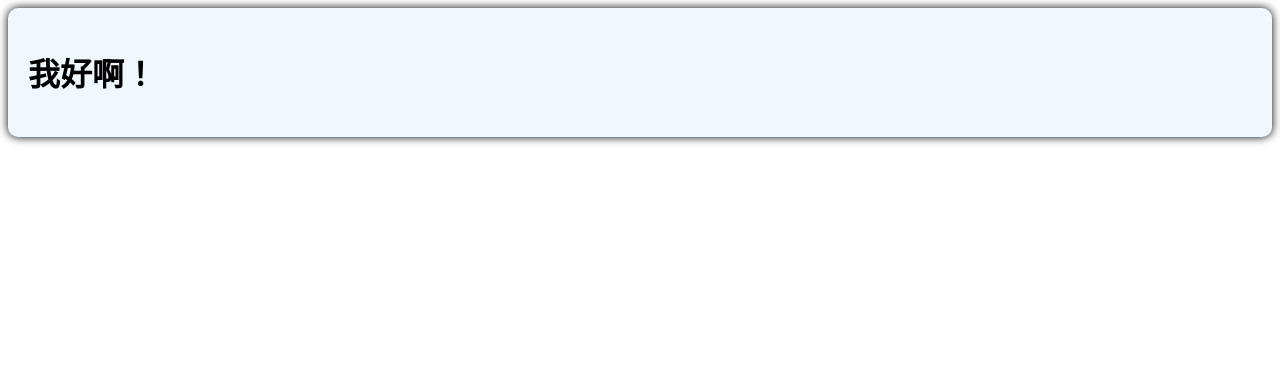
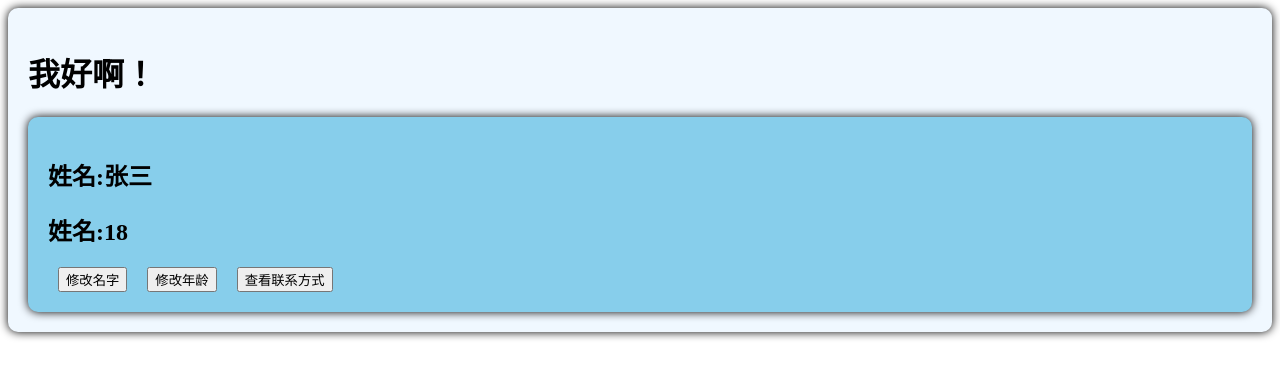
Before and after one commit to rourou668/hello_vue3, a Vue app: page / in a window 1280 px wide. Shown: the top 378 px of the page. Built offline with nearby package versions, Linux system fonts and the light colour scheme; the HTML template or start-up script is replaced by a standard one.

Commit message:
02_一个简单的效果

```diff
--- a/src/App.vue
+++ b/src/App.vue
@@ -1,8 +1,10 @@
 <script lang="ts">
+import Person from './components/Person.vue'
 //JS或TS
 // 交互
 export default {
   name: 'App', //组件名
+  components: { Person }, //注册组件
 }
 </script>
 
@@ -11,6 +13,7 @@
   <!-- 结构 -->
   <div class="app">
     <h1>我好啊！</h1>
+    <Person />
   </div>
 </template>
 
--- /dev/null
+++ b/src/components/Person.vue
@@ -0,0 +1,47 @@
+<script lang="ts">
+import { Teleport } from 'vue'
+
+export default {
+  name: '',
+  data() {
+    return {
+      name: '张三',
+      age: 18,
+      tel: '1388888888',
+    }
+  },
+  methods: {
+    changeName() {
+      this.name = 'zhang-san'
+    },
+    changeAge() {
+      this.age += 1
+    },
+    showTel() {
+      alert(this.tel)
+    },
+  },
+}
+</script>
+
+<template>
+  <div class="person">
+    <h2>姓名:{{ name }}</h2>
+    <h2>姓名:{{ age }}</h2>
+    <button @click="changeName">修改名字</button>
+    <button @click="changeAge">修改年龄</button>
+    <button @click="showTel">查看联系方式</button>
+  </div>
+</template>
+
+<style scoped>
+.person {
+  background-color: skyblue;
+  box-shadow: 0 0 10px;
+  border-radius: 10px;
+  padding: 20px;
+}
+button {
+  margin: 0 10px;
+}
+</style>
```
